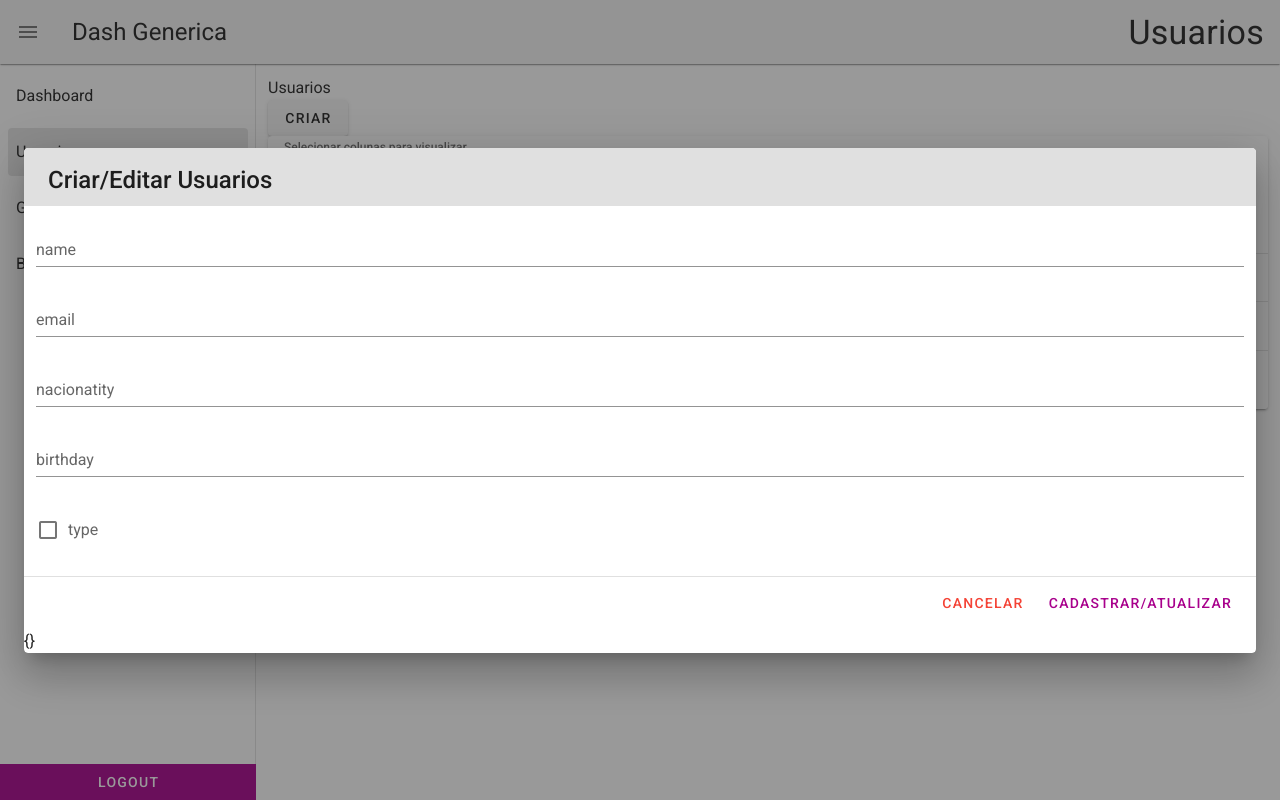
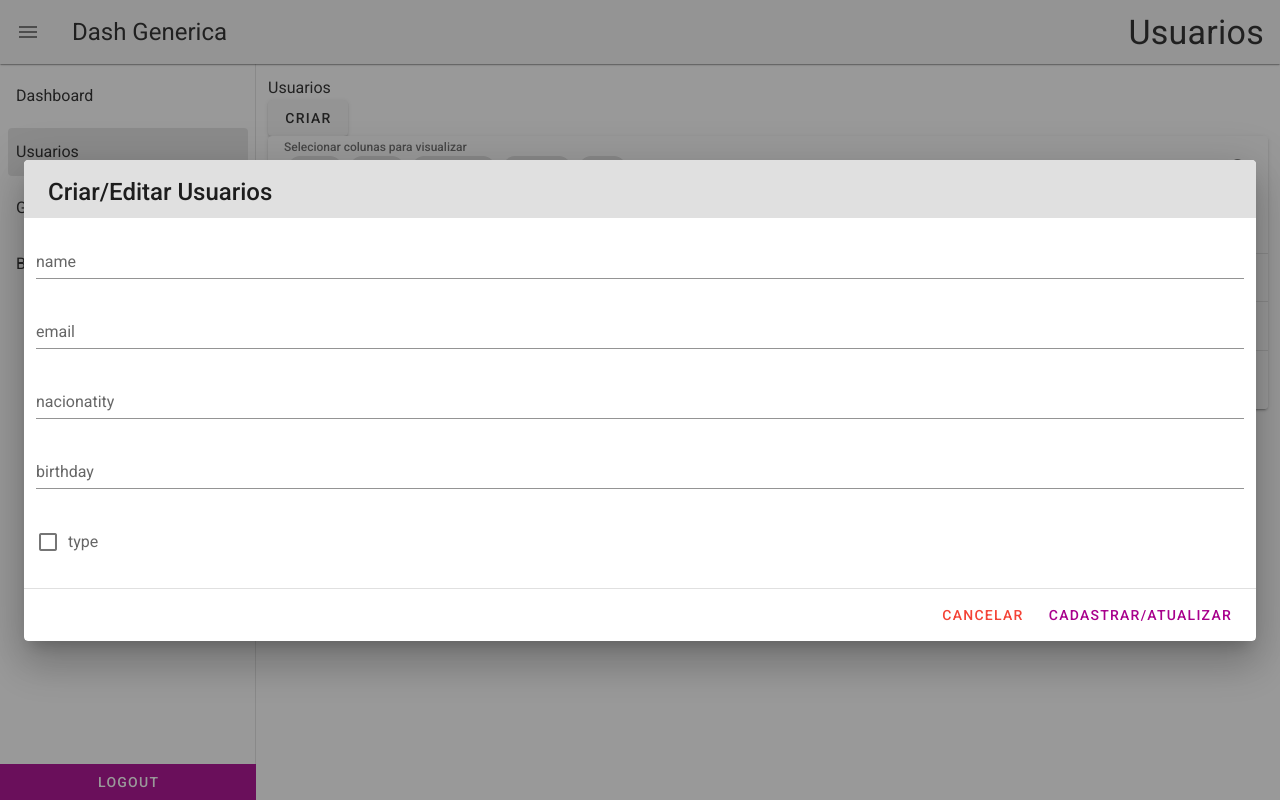
Before and after one commit to mateusdalmeida/dashboard, a Vue app: page /users in a window 1280 px wide. Both pictures are taken after a click on the button "CRIAR". Built offline with nearby package versions, Linux system fonts and the light colour scheme.

Commit message:
Removed line of test

```diff
--- a/src/components/GenericEditor.vue
+++ b/src/components/GenericEditor.vue
@@ -57,7 +57,6 @@
             </template>
           </v-btn>
         </v-card-actions>
-        {{modelAnswers}}
       </v-card>
     </v-dialog>
   </div>
```
